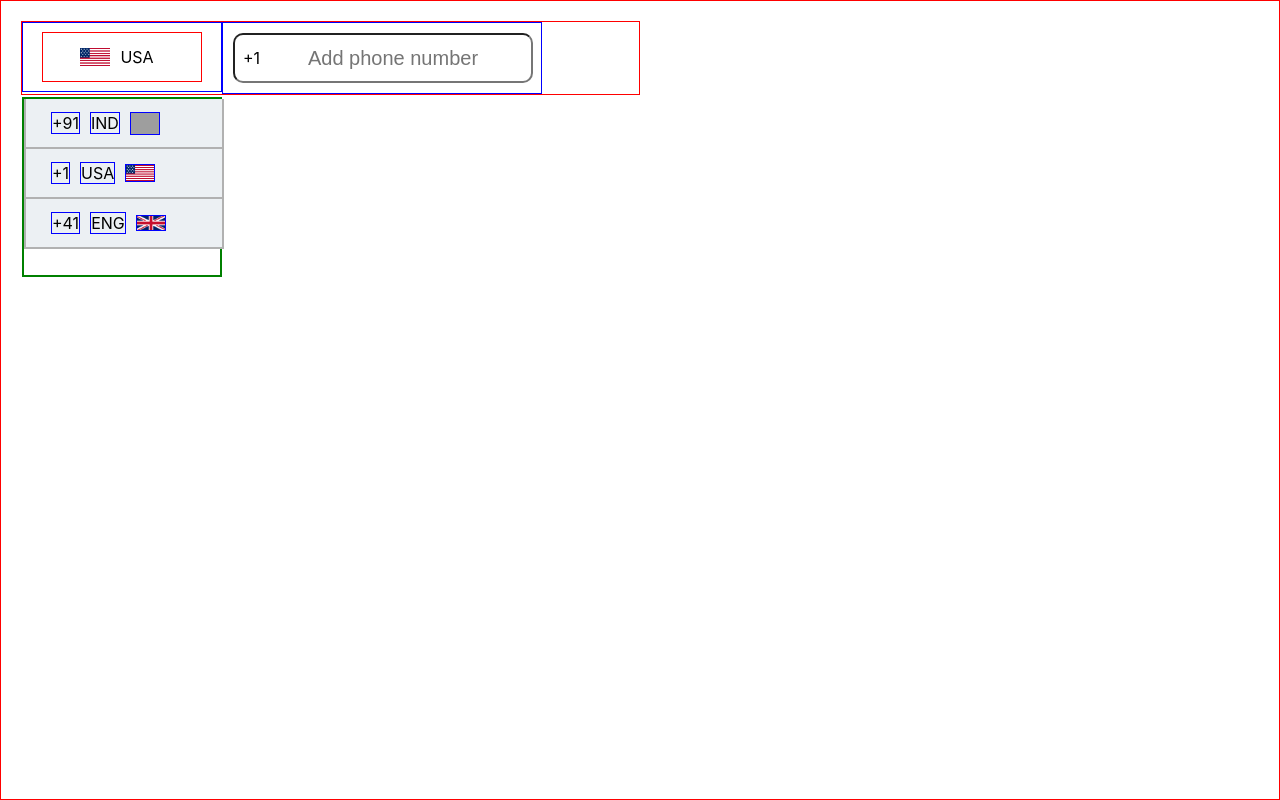
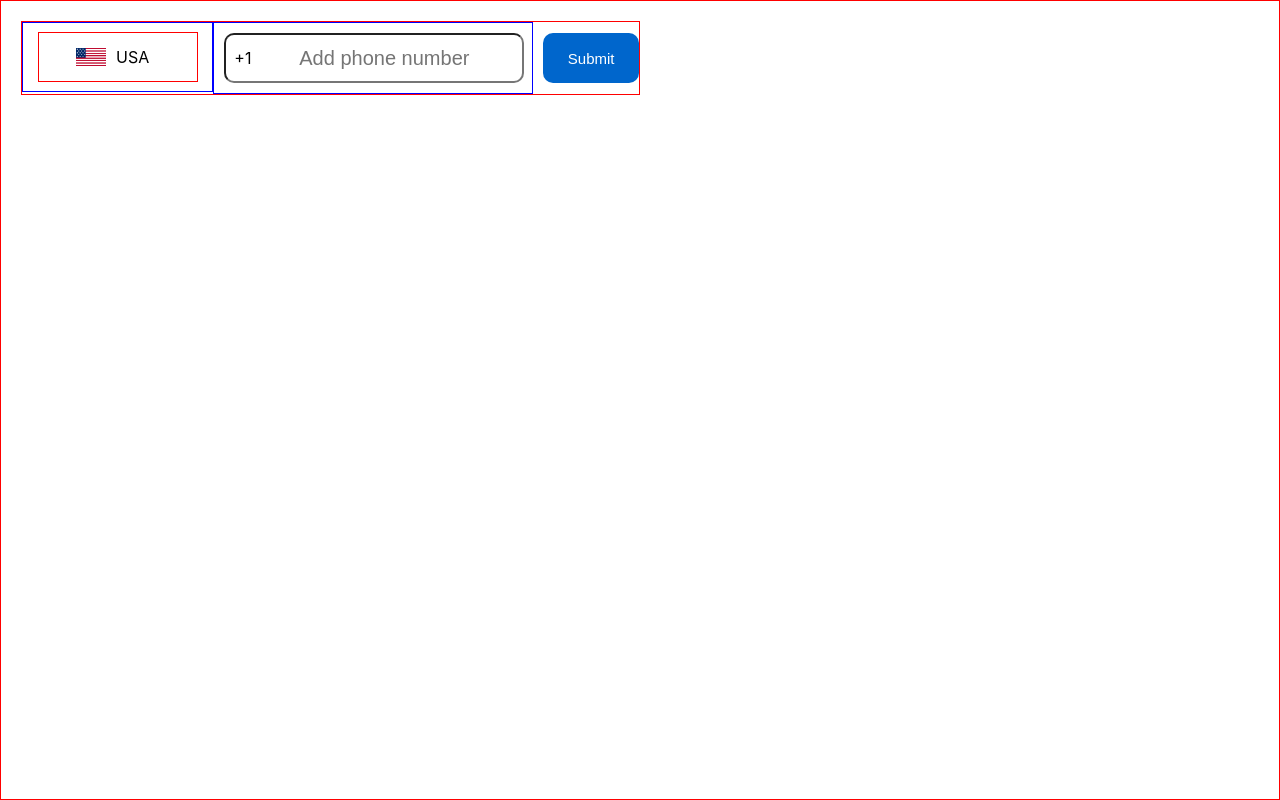
Before and after one commit to amalvarghese593/Latest-combobox, a React (Create React App) app: page / in a window 1280 px wide. Built offline with nearby package versions, Linux system fonts and the light colour scheme; grey boxes are pictures that could not be loaded.

Commit message:
modified

```diff
--- a/src/components/Combobox.js
+++ b/src/components/Combobox.js
@@ -27,13 +27,19 @@ export const Combobox = () => {
     { id: 0, class: "dropdown" },
     { id: 1, class: "dropdown2" },
   ];
+
   const [dropdownClass, setDropdownClass] = useState();
+  // const initialPhoneNumber = { id: null, phoneNumber: "" };
+  const [phoneNumber, setPhoneNumber] = useState([]);
   function hide() {
     document.getElementById("thing").style.display = "none";
   }
   function unhide() {
     document.getElementById("thing").style.display = "block";
   }
+  const handleChange = (event) => {
+    setPhoneNumber({ ...phoneNumber, ph: event.target.value });
+  };
   const handleSubmit = (event) => {
     event.preventDefault();
   };
@@ -83,8 +89,10 @@ export const Combobox = () => {
             type="text"
             placeholder="Add phone number"
             className="input-phone-styling"
+            onChange={handleChange}
           />
         </div>
+        <input type="submit" value="Submit" className="input-submit" />
       </div>
       {/* <input type="submit" value="Submit" className="input-submit" /> */}
       {/* </div> */}
@@ -115,6 +123,7 @@ export const Combobox = () => {
 
         <input type="submit" value="Submit" className="input-submit" />
       </form> */}
+      <div>{console.log(phoneNumber)}</div>
     </div>
   );
 };
--- a/src/components/combobox.css
+++ b/src/components/combobox.css
@@ -39,6 +39,8 @@
   transition: 0.5s ease;
   color: #fff;
   background-color: #06c;
+  margin: auto;
+  margin-left: 10px;
 }
 .input-submit:hover {
   background-color: #00aaff;
@@ -122,6 +124,7 @@
   height: 180px;
   position: absolute;
   margin-top: 260px;
+  display: none;
   /* display: flex; */
   /* flex-direction: column;
   justify-content: center;
```
